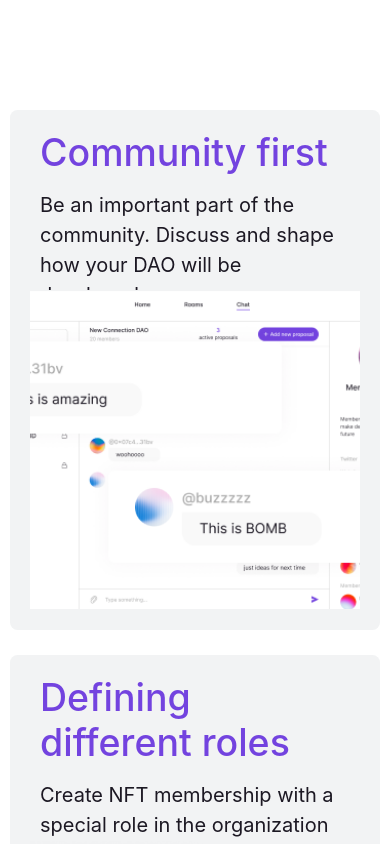
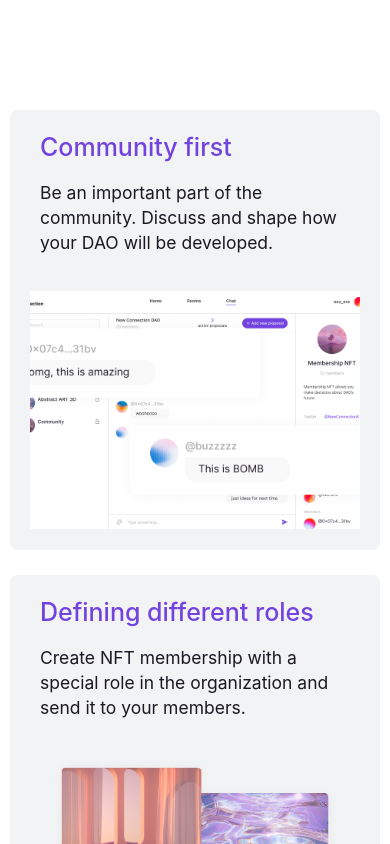
Before and after one commit to New-Connection/newconnection-landing, a React (Create React App) app: page / in a window 390 px wide. Shown: the part 1960-2804 px from the top of the page. Built offline with nearby package versions, Linux system fonts and the light colour scheme; a web font is replaced by a local one.

Commit message:
fix image in card and responsive design

```diff
--- a/src/components/Cards/Card.tsx
+++ b/src/components/Cards/Card.tsx
@@ -12,15 +12,19 @@ export const Card = ({ className, cardObject }) => {
             <div className="flex flex-1 flex-col justify-between px-6 pt-2 pb-6 h-32">
                 <div className="flex-1 mt-1">
                     <div className="flex justify-between">
-                        <p className="text-3xl font-medium text-purple  mt-1">{cardObject.title}</p>
+                        <p className="text-xl lg:text-3xl font-medium text-purple mt-1">
+                            {cardObject.title}
+                        </p>
                     </div>
                 </div>
                 <div className="mt-[0.75rem] flex items-center justify-between">
-                    <p className="text-base font-normal text-black">{cardObject.description}</p>
+                    <p className="text-sm lg:text-base font-normal text-black">
+                        {cardObject.description}
+                    </p>
                 </div>
             </div>
-            <div className="flex-shrink-0">
-                <img className="h-72 w-full p-4 object-cover" src={cardObject.image} alt="" />
+            <div className="flex-shrink-0 flex justify-center content-center">
+                <img className="h-56 lg:h-72 p-4 object-cover" src={cardObject.image} alt="" />
             </div>
         </motion.div>
     );
```
